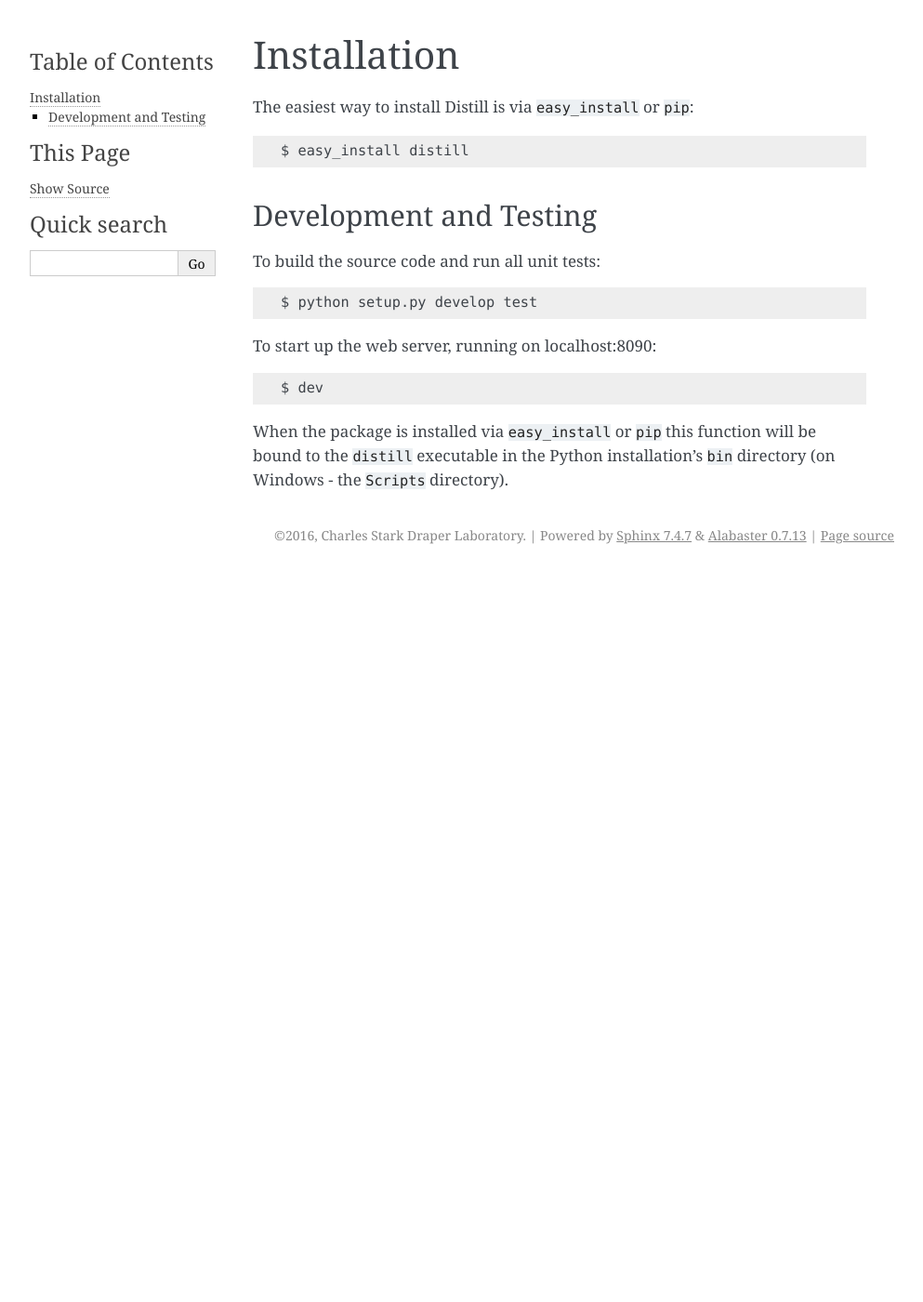
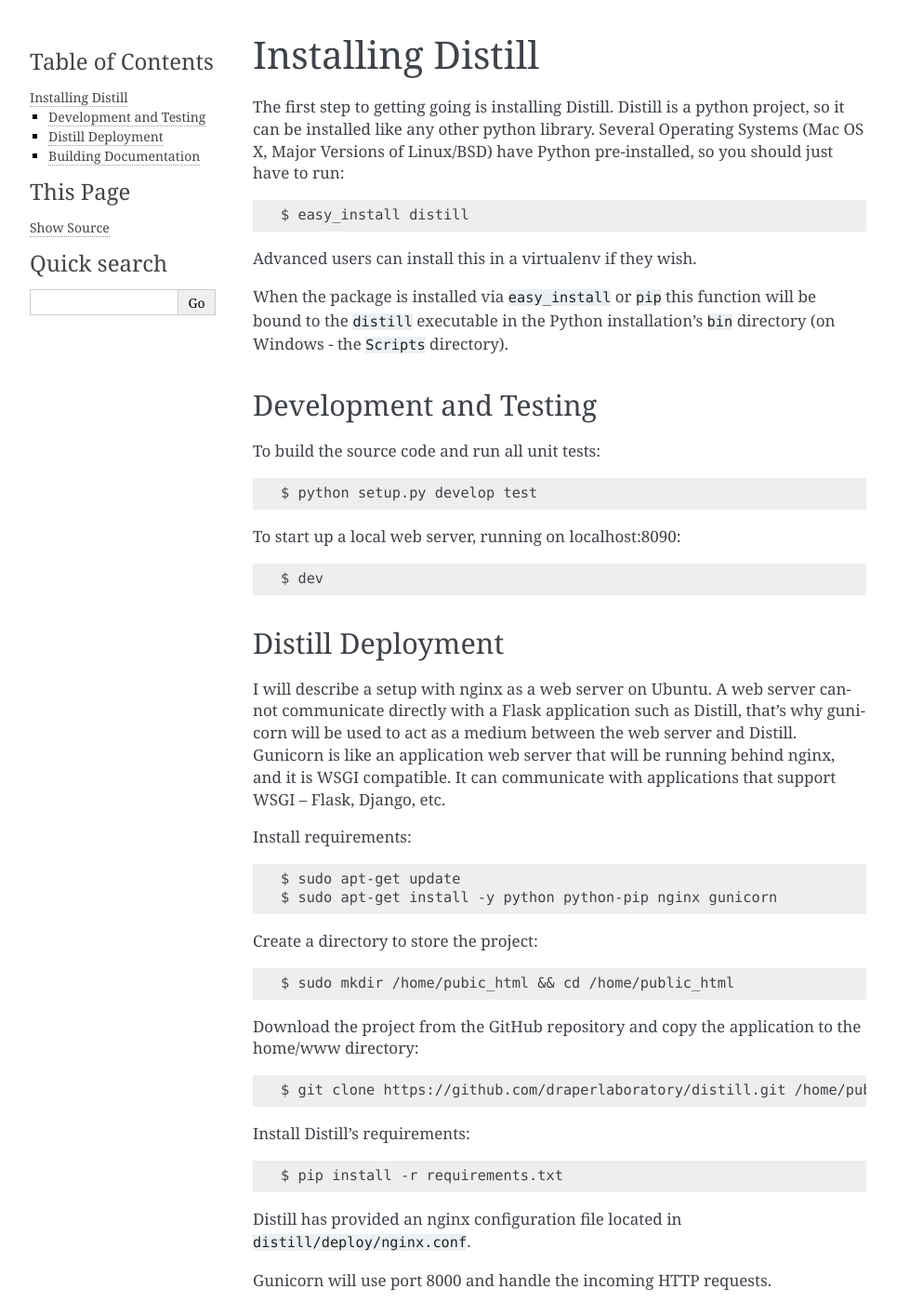
Before and after one commit to apache/flagon-distill, a Sphinx documentation site: the page built from docs/installation.rst, in a window 1280 px wide and 1400 px high. Shown: the whole window at 93% size, without its empty margins (148-1141 px from the left). Built offline with Sphinx 7.4.7, drawn with Linux system fonts in a browser that asks for light colours; some of the changed text lies outside the part shown.

Commit message:
Updated Documentation. Added Deployment instructions for development and production mode.

```diff
--- a/README.txt
+++ b/README.txt
@@ -1,4 +1,4 @@
-Distill
+Distill - Under Development
 
 ~ What is Distill
   An analytical engine for User Ale to interact with user activity logs and apply basic analtical operations to the data.
--- a/docs/api.rst
+++ b/docs/api.rst
@@ -2,3 +2,4 @@
 
 API
 ===
+Under Development
--- a/docs/contents.rst.inc
+++ b/docs/contents.rst.inc
@@ -2,8 +2,9 @@
 ------------
 
 Entire documentation of Distill lives here. Provides
-step by step instructions to install Distill and a
-full fleshed out API documentation.
+step by step instructions to install and deploy Distill in a
+development and production environment. Including is a API reference
+portal and quickstart quide.
 
 .. toctree::
    :maxdepth: 2
@@ -17,7 +18,6 @@
 .. toctree::
    :maxdepth: 2
 
-
    api
 
 Additional Notes
--- a/docs/installation.rst
+++ b/docs/installation.rst
@@ -1,11 +1,15 @@
 .. _installation:
 
-Installation
-============
+Installing Distill
+==================
 
-The easiest way to install Distill is via ``easy_install`` or ``pip``::
+The first step to getting going is installing Distill. Distill is a python project, so it can be installed like any other python library. Several Operating Systems (Mac OS X, Major Versions of Linux/BSD) have Python pre-installed, so you should just have to run::
 
     $ easy_install distill
+
+Advanced users can install this in a virtualenv if they wish.
+
+When the package is installed via ``easy_install`` or ``pip`` this function will be bound to the ``distill`` executable in the Python installation's ``bin`` directory (on Windows - the ``Scripts`` directory).
 
 Development and Testing
 -----------------------
@@ -14,8 +18,62 @@
 
     $ python setup.py develop test
 
-To start up the web server, running on localhost:8090::
+To start up a local web server, running on localhost:8090::
 
     $ dev
 
-When the package is installed via ``easy_install`` or ``pip`` this function will be bound to the ``distill`` executable in the Python installation's ``bin`` directory (on Windows - the ``Scripts`` directory).
+
+Distill Deployment
+------------------
+
+I will describe a setup with nginx as a web server on Ubuntu. A web server cannot communicate directly with a Flask application such as Distill, that’s why gunicorn will be used to act as a medium between the web server and Distill. Gunicorn is like an application web server that will be running behind nginx, and it is WSGI compatible. It can communicate with applications that support WSGI – Flask, Django, etc.
+
+Install requirements::
+
+	$ sudo apt-get update
+	$ sudo apt-get install -y python python-pip nginx gunicorn
+
+Create a directory to store the project::
+
+	$ sudo mkdir /home/pubic_html && cd /home/public_html
+
+Download the project from the GitHub repository and copy the application to the home/www directory::
+
+	$ git clone https://github.com/draperlaboratory/distill.git /home/public_html
+
+Install Distill's requirements::
+
+	$ pip install -r requirements.txt
+
+Distill has provided an nginx configuration file located in ``distill/deploy/nginx.conf``.
+
+Gunicorn will use port 8000 and handle the incoming HTTP requests.
+
+Restart nginx to load the configuration changes::
+
+	$ sudo /etc/init.d/nginx restart
+
+Run gunicorn on port 8000::
+
+	$ gunicorn --workers 4 --bind unix:distill.sock -m 007 deploy/run_server:app
+
+Start a new browser instance and navigate to::
+
+	$ http://server_address
+
+Building Documentation
+----------------------
+
+To build Distill's documentation::
+
+	$ python setup.py build_sphinx
+
+Or::
+
+	# Inside top-level docs/ directory.
+ 	$ make html
+
+This should build the documentation in your shell, and output HTML. At then end, it should say something about documents being ready in _build/html.
+You can now open them in your browser by typing::
+
+	$ open _build/html/index.html
--- a/docs/license.rst
+++ b/docs/license.rst
@@ -12,7 +12,7 @@
 
 .. include:: ../AUTHORS.txt
 
-.. _distill-license:
+.. _distill-license: ../LICENSE.txt
 
 Distill License
 ---------------
```
Also changed, not shown: AUTHORS.txt (+4 -3 lines).
